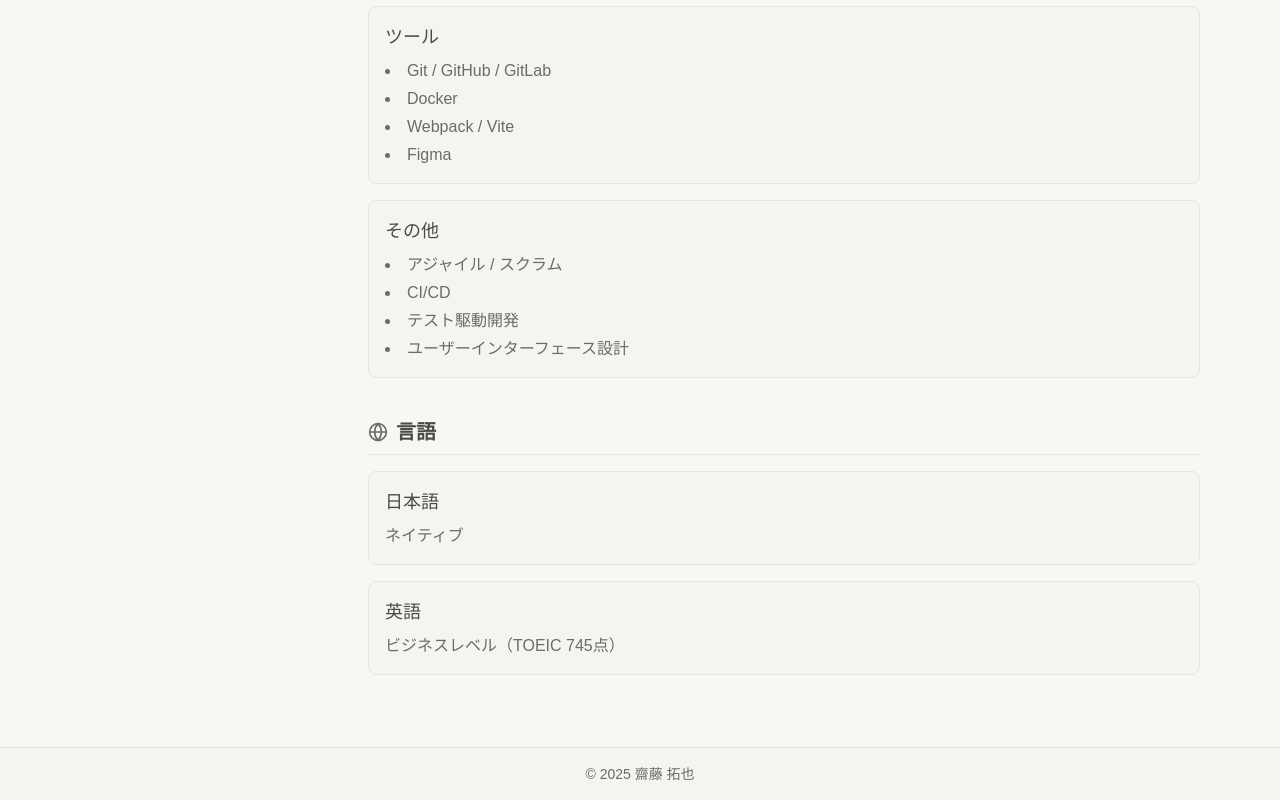
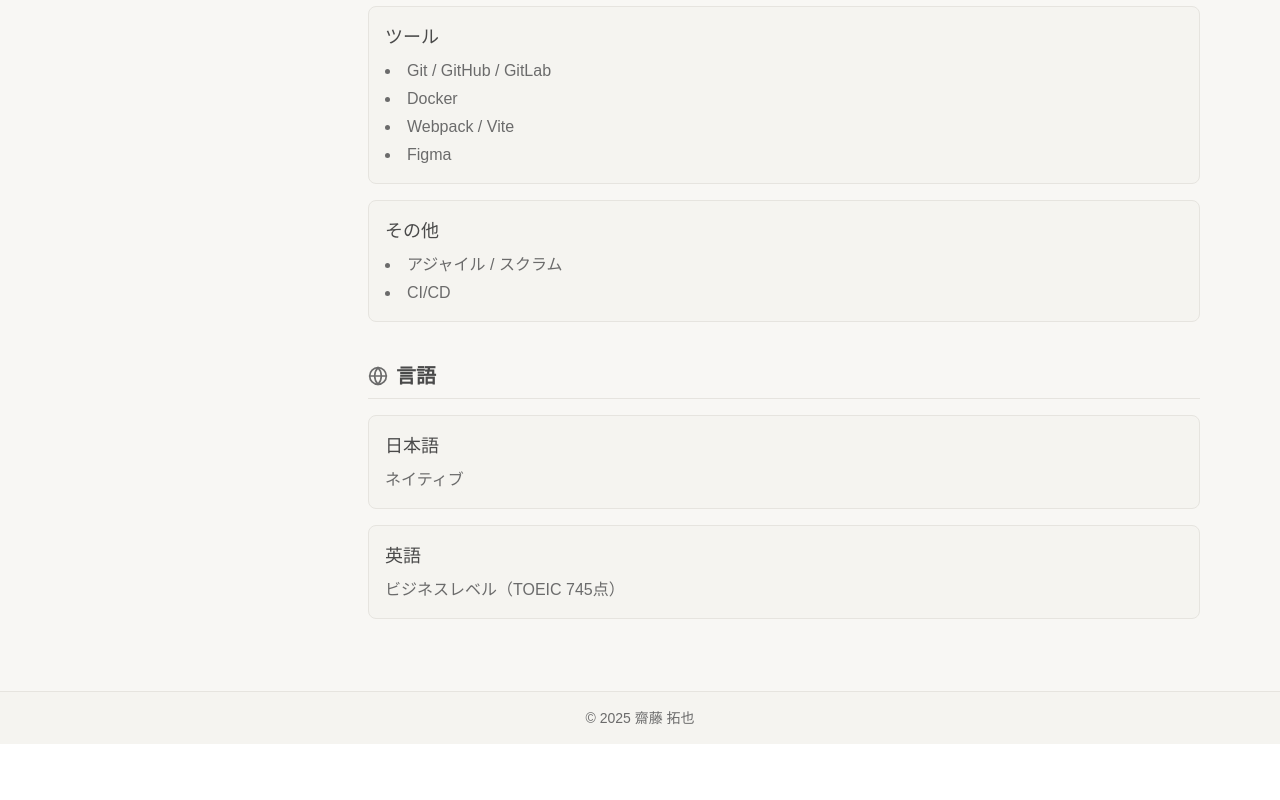
Before and after one commit to tktk7l9/resume, a Next.js app: page / in a window 1280 px wide. Shown: the part 1725-2525 px from the top of the page. After the commit the page ends 2469 px from the top, so only its background shows below. Built offline with nearby package versions, Linux system fonts and the light colour scheme.

Commit message:
Resumeコンポーネントのスキルカードから不要なスキルを削除し、スキルリストを簡素化

```diff
--- a/resume.tsx
+++ b/resume.tsx
@@ -93,12 +93,7 @@ export default function Resume() {
                 />
                 <ResumeSkillCard
                   title="その他"
-                  skills={[
-                    "アジャイル / スクラム",
-                    "CI/CD",
-                    "テスト駆動開発",
-                    "ユーザーインターフェース設計",
-                  ]}
+                  skills={["アジャイル / スクラム", "CI/CD"]}
                 />
               </div>
             </ResumeSection>
```
